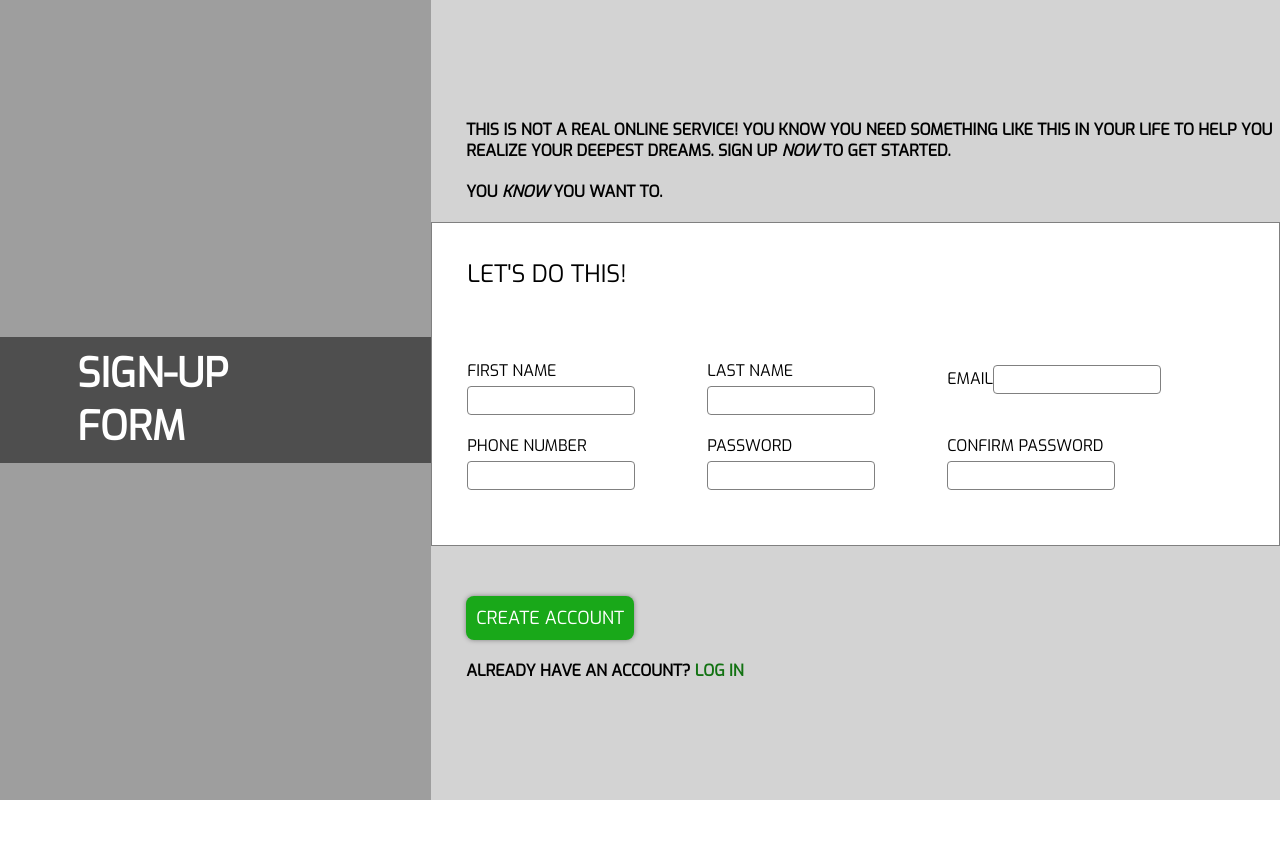
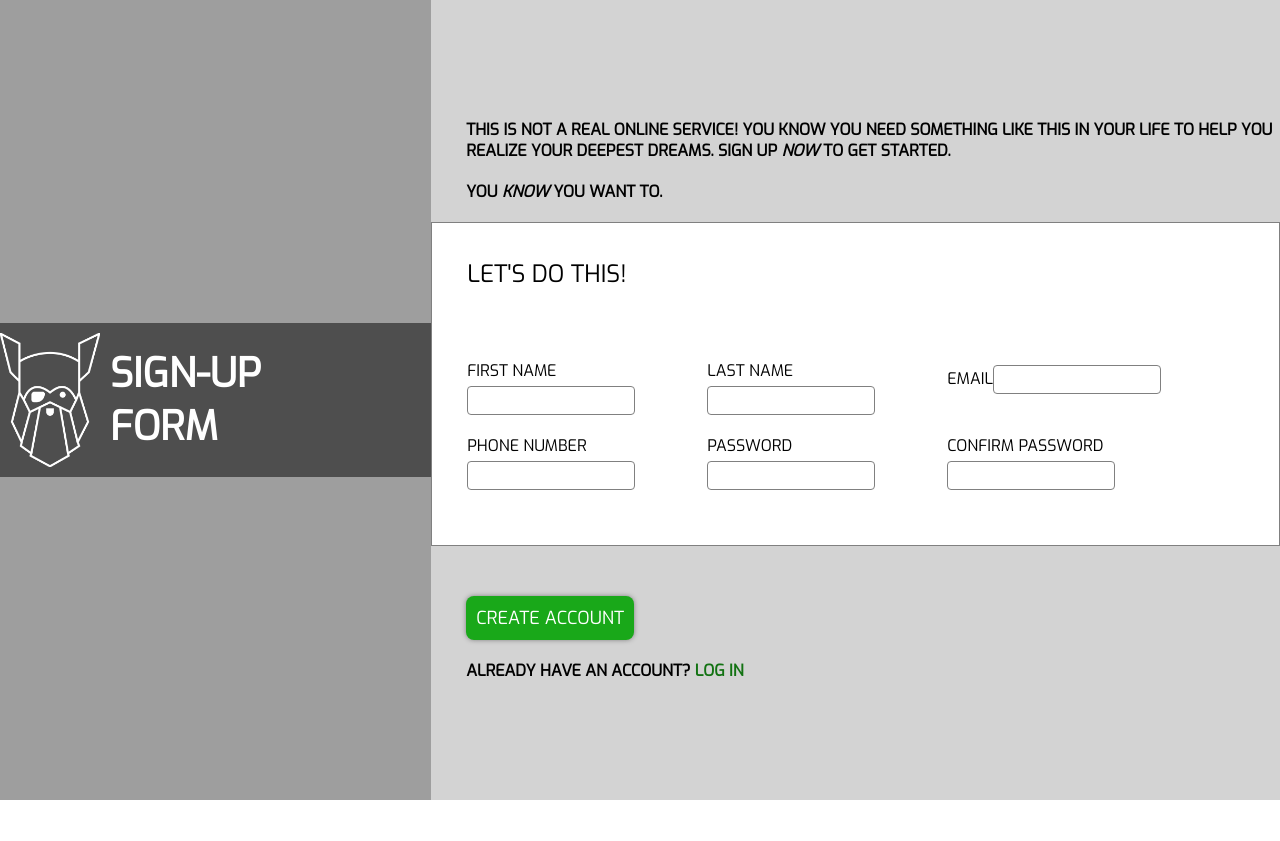
Before and after one commit to cdg341/sign-up-form, a plain HTML site: page index.html in a window 1280 px wide. Drawn offline with Linux system fonts and the light colour scheme; the site is published under a folder, as on GitHub Pages, so addresses that start at the root find nothing.

Commit message:
Update index.html

```diff
--- a/index.html
+++ b/index.html
@@ -12,7 +12,7 @@
     <section class="main">
       <div class="left-sidebar">
         <div>
-          <img src="/images/odin-lined.png" alt="" />
+          <img src="images/odin-lined.png" alt="" />
           <h1>SIGN-UP FORM</h1>
           <span>PHOTO BY ARUB ALDAWEESH ON UNPLASH</span>
         </div>
```
